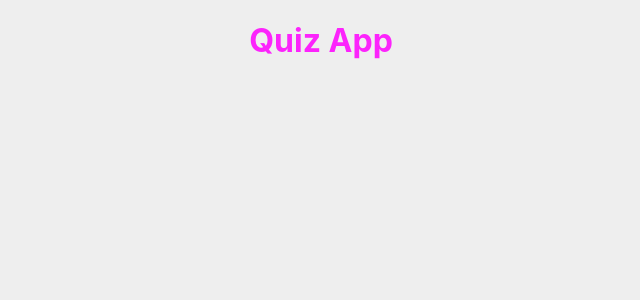
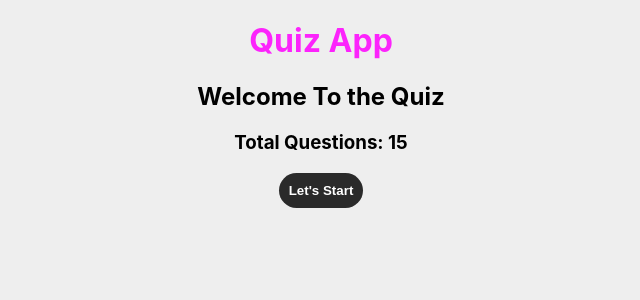
Before and after one commit to leelanarasimha/react18-course, a React (Create React App) app in the folder quiz-app/: page / in a window 1280 px wide. Shown: the top 300 px of the page, without its empty margins (319-959 px from the left). Built offline with nearby package versions, Linux system fonts and the light colour scheme; data requests are answered from the project's data file.

Commit message:
quiz welcome screen

```diff
--- a/quiz-app/src/App.css
+++ b/quiz-app/src/App.css
@@ -39,3 +39,25 @@ body {
 .loading {
   text-align: center;
 }
+
+.error {
+  text-align: center;
+  background-color: #ddd;
+  padding: 10px;
+}
+
+.welcome-page {
+  text-align: center;
+}
+
+.btn {
+  border: none;
+  padding: 10px;
+  border-radius: 20px;
+}
+
+.start-btn {
+  background-color: #2a2a2a;
+  color: #fff;
+  font-weight: bold;
+}
--- a/quiz-app/src/App.js
+++ b/quiz-app/src/App.js
@@ -3,6 +3,8 @@ import './App.css';
 import Header from './components/Header';
 import Main from './components/Main';
 import Loader from './components/Loader';
+import Error from './components/Error';
+import StartScreen from './components/StartScreen';
 
 const initialState = {
   questions: [],
@@ -21,6 +23,8 @@ function reducer(state, action) {
 
 function App() {
   const [{ status, questions }, dispatch] = useReducer(reducer, initialState);
+
+  const questionsCount = questions.length;
   useEffect(() => {
     fetch(`http://localhost:9001/questions`)
       .then((res) => res.json())
@@ -30,7 +34,11 @@ function App() {
   return (
     <div className="container">
       <Header />
-      <Main>{status === 'loading' && <Loader />}</Main>
+      <Main>
+        {status === 'loading' && <Loader />}
+        {status === 'error' && <Error />}
+        {status === 'ready' && <StartScreen questionsCount={questionsCount} />}
+      </Main>
     </div>
   );
 }
--- /dev/null
+++ b/quiz-app/src/components/Error.js
@@ -0,0 +1,3 @@
+export default function Error() {
+  return <div className="error">Unexpected error occured while fetching details</div>;
+}
--- /dev/null
+++ b/quiz-app/src/components/StartScreen.js
@@ -0,0 +1,11 @@
+export default function StartScreen({ questionsCount }) {
+  return (
+    <div className="welcome-page">
+      <h2>Welcome To the Quiz</h2>
+      <h3>Total Questions: {questionsCount}</h3>
+      <div>
+        <button className="btn start-btn">Let's Start</button>
+      </div>
+    </div>
+  );
+}
```
